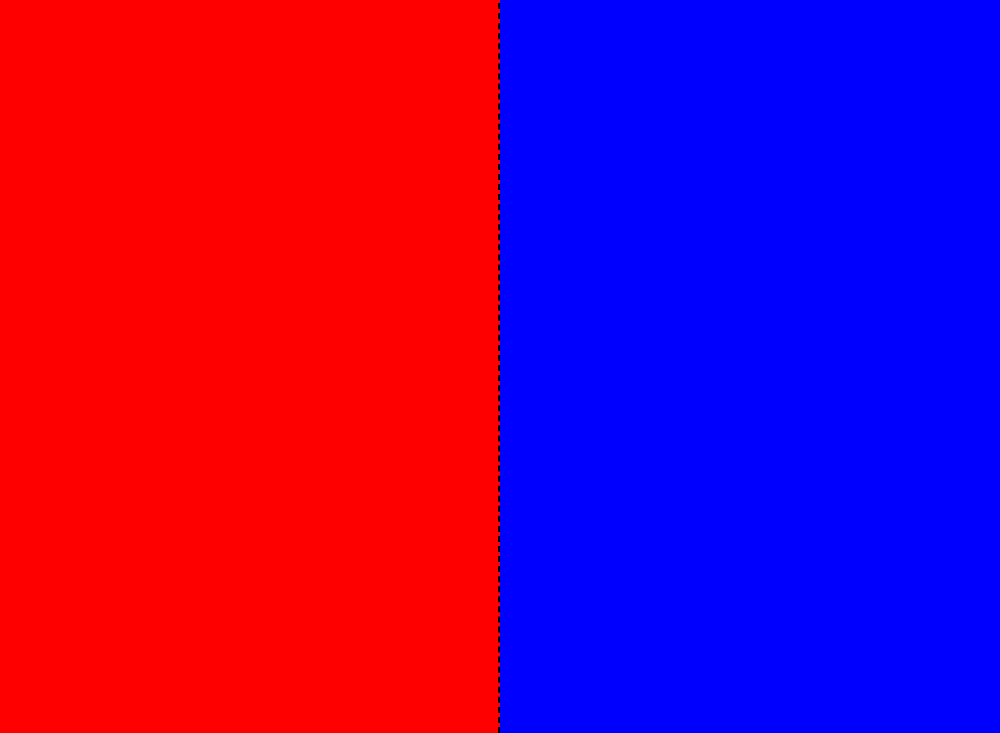
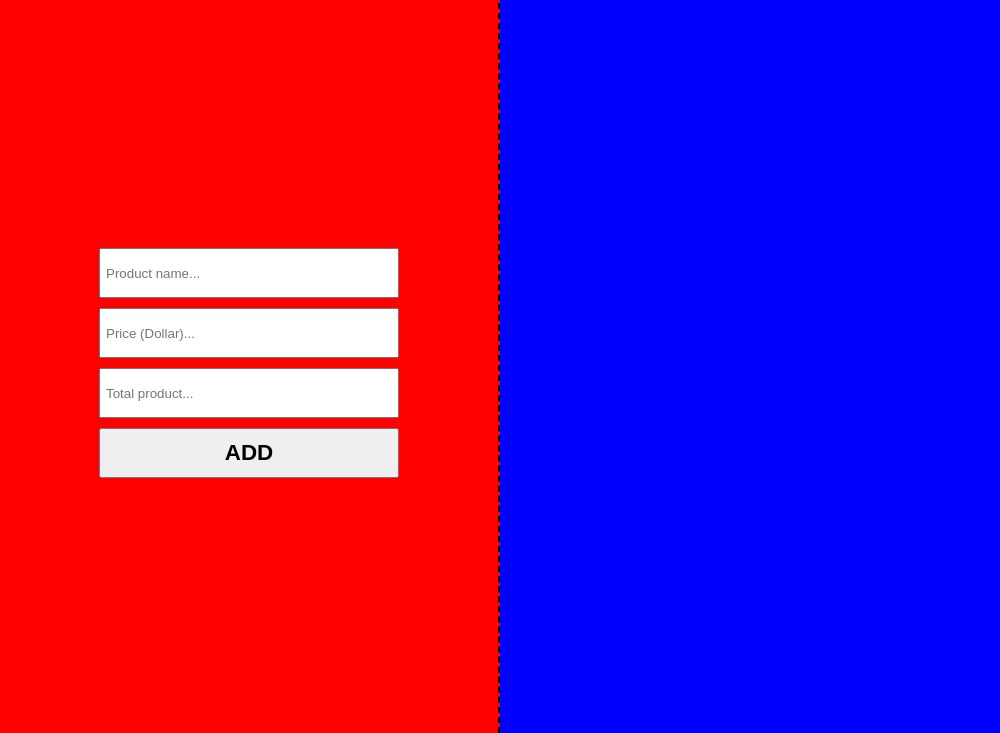
Before and after one commit to JimmyAlMa/Electron-Project-2, an Electron app: page index.html in a window 1000 px wide. Shown: the part 67-800 px from the top of the page. Drawn offline with Linux system fonts and the light colour scheme.

Commit message:
feat: add stock entry form to left container

```diff
--- a/index.html
+++ b/index.html
@@ -17,7 +17,13 @@
     </nav>
 
     <div id="stockContainer">
-        <div id="leftStockContainer"></div>
+        <div id="leftStockContainer">
+            <input type="text" id="stockInputProduct" class="stockInput" placeholder="Product name...">
+            <input type="number" id="stockInputPrice" class="stockInput" placeholder="Price (Dollar)...">
+            <input type="number" id="stockInputTotal" class="stockInput" placeholder="Total product...">
+
+            <button onclick="addStock()" id="stockButton">ADD</button>
+        </div>
         <div id="rightStockContainer"></div>
     </div>
 
--- a/style.css
+++ b/style.css
@@ -22,13 +22,19 @@ nav #subContainer h2 {
     cursor: pointer;
 }
 
-
+/* First Container (Stock Container) */
 #stockContainer {
     display: grid;
     grid-template-columns: 1fr 1fr;
     min-height: calc(100vh - 60px);
 }
 #leftStockContainer {
+    display: flex;
+    flex-direction: column;
+    align-items: center;
+    justify-content: center;
+    gap: 10px;
+
     background-color: red;
     border-right: 2px dashed black;
     overflow: hidden;
@@ -37,3 +43,15 @@ nav #subContainer h2 {
     background-color: blue;
     overflow-y: auto;
 }
+
+/* Left Stock Container */
+.stockInput, #stockButton {
+    width: 300px;
+    height: 50px;
+    padding: 5px;
+}
+#stockButton {
+    font-size: 1.4rem;
+    font-weight: bold;
+    cursor: pointer;
+}
```
